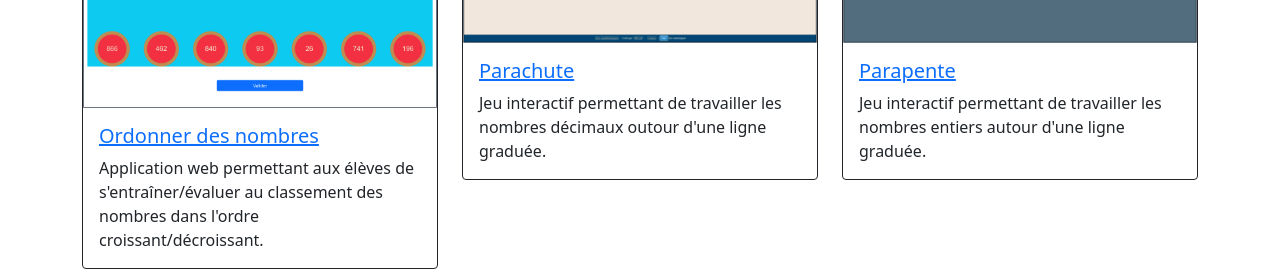
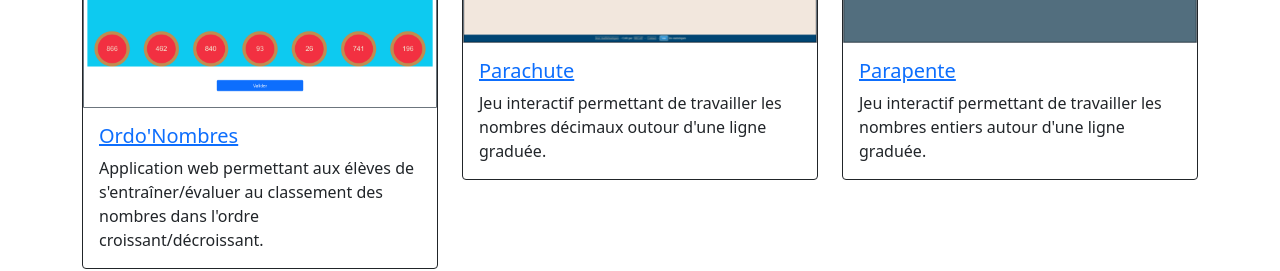
Before and after one commit to micetf/home, a React app: page / in a window 1280 px wide. Shown: the part 7680-7951 px from the top of the page. Built offline with nearby package versions, Linux system fonts and the light colour scheme.

Commit message:
Modif capture écan et titre Ordo'Nombres

```diff
--- a/src/data/tools/index.js
+++ b/src/data/tools/index.js
@@ -1372,7 +1372,7 @@ export const byId = {
     },
     ordonombres: {
         id: "ordonombres",
-        title: "Ordonner des nombres",
+        title: "Ordo'Nombres",
         url: "ordonombres",
         description: `Application web permettant aux élèves de s'entraîner/évaluer au classement des nombres dans l'ordre croissant/décroissant.`,
         thumbnail: thumbnail._ORDONOMBRES,
```
Also changed, not shown: 1 other file (tests, documents, lock files or other folders).
